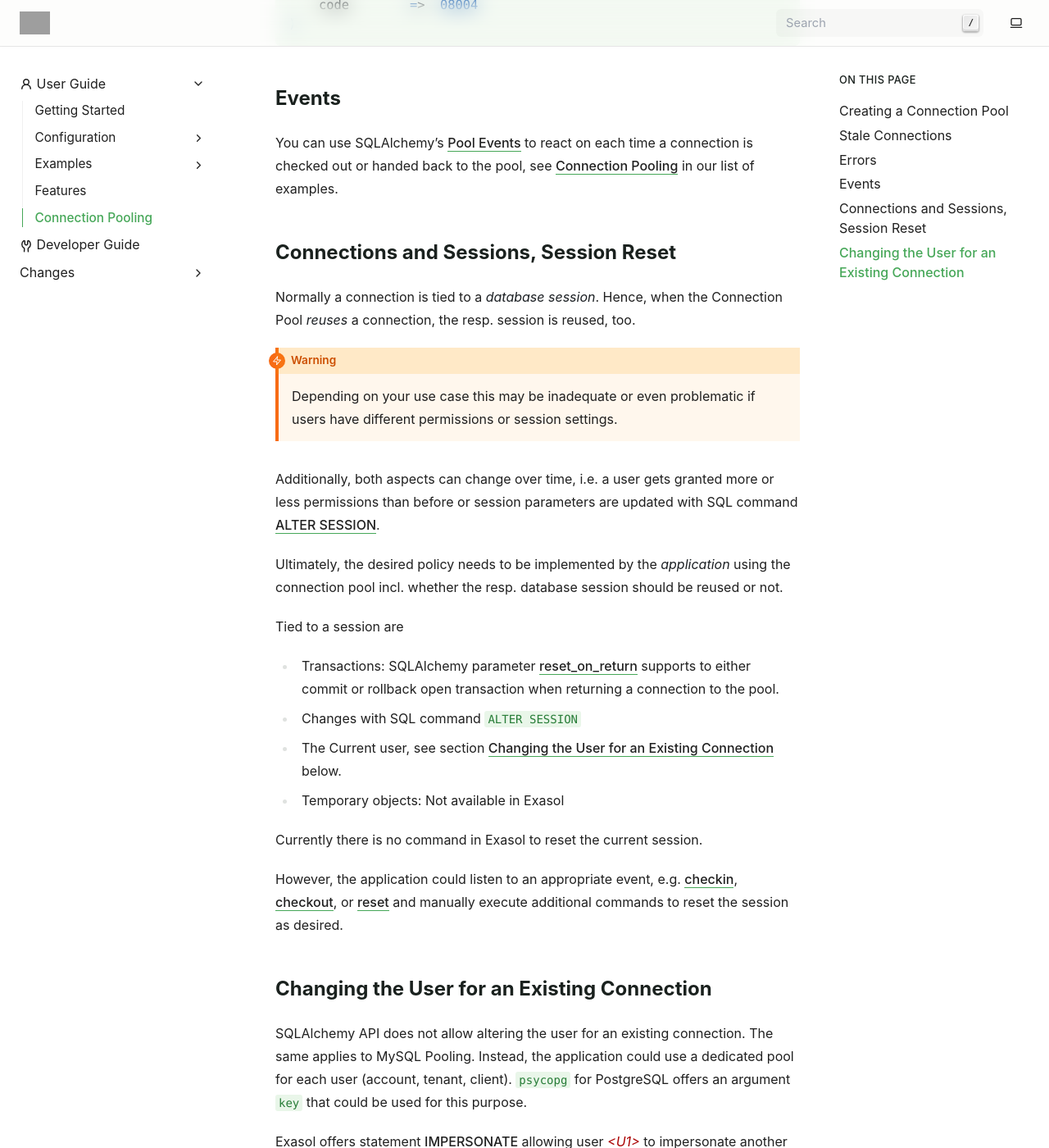
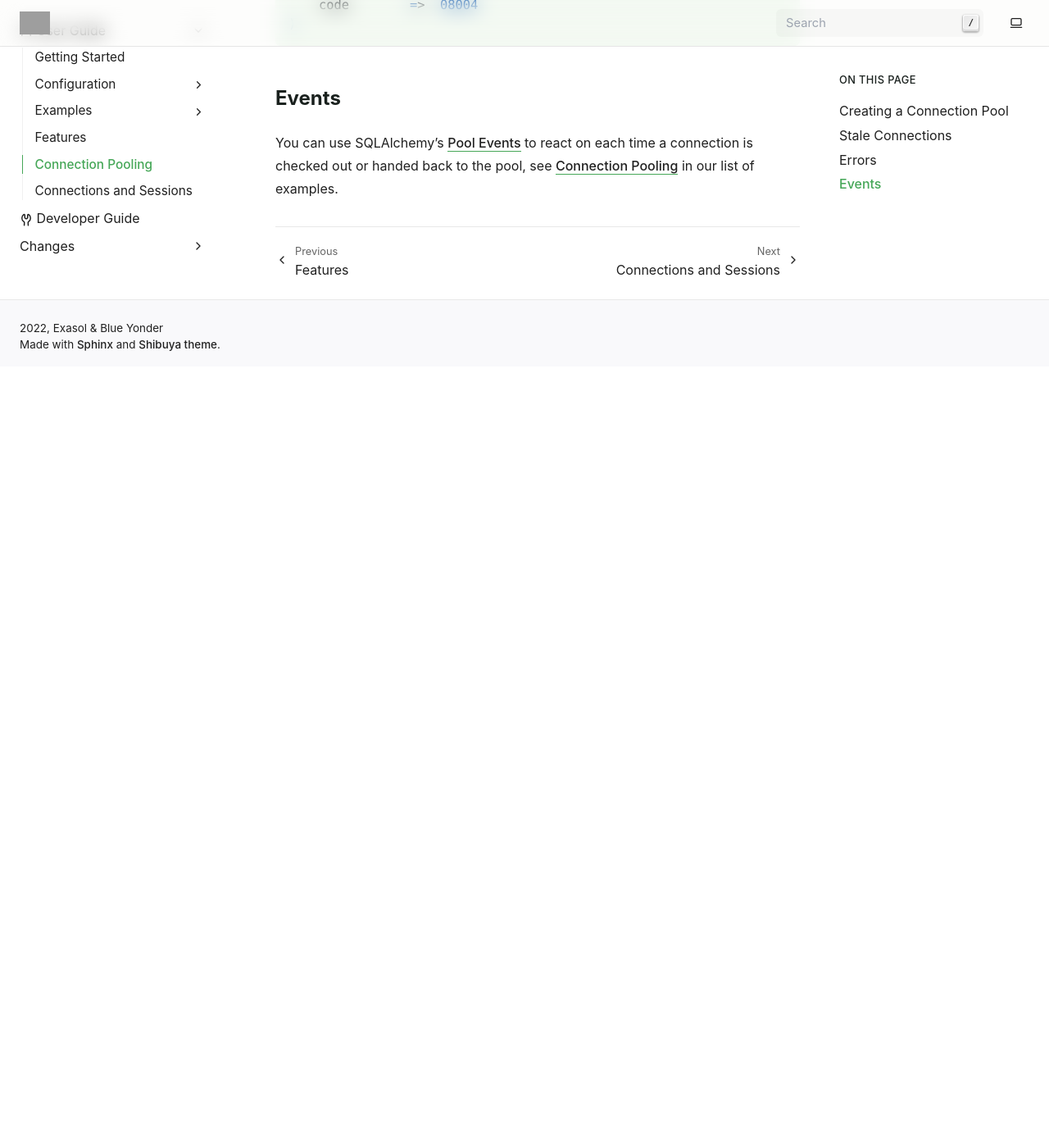
Before and after one commit to exasol/sqlalchemy-exasol, a Sphinx documentation site: the page built from doc/user_guide/pooling/pooling.rst, in a window 1280 px wide and 1400 px high, scrolled down 1403 px. Shown: the whole window at 82% size. Built offline with Sphinx 7.4.7, drawn with Linux system fonts in a browser that asks for light colours; after the commit the page ends 1850 px from its top, so only the background shows below that; some of the changed text lies outside the part shown; grey boxes are pictures that could not be loaded.

Commit message:
Added more detailed example for session reset

```diff
--- a/doc/user_guide/examples/specific_focuses/index.rst
+++ b/doc/user_guide/examples/specific_focuses/index.rst
@@ -8,4 +8,5 @@
    object_name
    query_method_chaining
    connection_pooling
+   session_reset
    udfs
--- a/doc/user_guide/index.rst
+++ b/doc/user_guide/index.rst
@@ -12,6 +12,7 @@
     examples/index
     features/index
     pooling/pooling
+    pooling/session_reset
 
 Welcome to SQLAlchemy-Exasol
 -----------------------------
--- a/doc/user_guide/pooling/pooling.rst
+++ b/doc/user_guide/pooling/pooling.rst
@@ -83,76 +83,3 @@
 
 .. _pool_events:
    https://docs.sqlalchemy.org/en/20/core/events.html#sqlalchemy.events.PoolEvents
-
-Connections and Sessions, Session Reset
----------------------------------------
-
-Normally a connection is tied to a *database session*.  Hence, when the
-Connection Pool *reuses* a connection, the resp. session is reused, too.
-
-.. Warning::
-
-   Depending on your use case this may be inadequate or even problematic if
-   users have different permissions or session settings.
-
-Additionally, both aspects can change over time, i.e. a user gets granted more
-or less permissions than before or session parameters are updated with SQL
-command `ALTER SESSION <alter_session_>`_.
-
-Ultimately, the desired policy needs to be implemented by the *application*
-using the connection pool incl. whether the resp. database session should be
-reused or not.
-
-Tied to a session are
-
-* Transactions: SQLAlchemy parameter `reset_on_return <reset_on_return_>`_
-  supports to either commit or rollback open transaction when returning a
-  connection to the pool.
-* Changes with SQL command ``ALTER SESSION``
-* The Current user, see section :ref:`change_user` below.
-* Temporary objects: Not available in Exasol
-
-.. _reset_on_return:
-   https://docs.sqlalchemy.org/en/20/core/pooling.html#sqlalchemy.pool.Pool.params.reset_on_return
-.. _alter_session:
-   https://docs.exasol.com/db/latest/sql/alter_session.htm
-
-Currently there is no command in Exasol to reset the current session.
-
-However, the application could listen to an appropriate event, e.g. `checkin
-<checkin_>`_, `checkout <checkout_>`_, or `reset <reset_>`_ and manually
-execute additional commands to reset the session as desired.
-
-.. _checkin:
-   https://docs.sqlalchemy.org/en/20/core/events.html#sqlalchemy.events.PoolEvents.checkin
-.. _checkout:
-   https://docs.sqlalchemy.org/en/20/core/events.html#sqlalchemy.events.PoolEvents.checkout
-.. _reset:
-   https://docs.sqlalchemy.org/en/20/core/events.html#sqlalchemy.events.PoolEvents.reset
-
-.. _change_user:
-
-Changing the User for an Existing Connection
---------------------------------------------
-
-.. role:: var
-
-SQLAlchemy API does not allow altering the user for an existing connection.
-The same applies to MySQL Pooling.  Instead, the application could use a
-dedicated pool for each user (account, tenant, client).  ``psycopg`` for
-PostgreSQL offers an argument ``key`` that could be used for this purpose.
-
-Exasol offers statement `IMPERSONATE <impersonate_>`_ allowing user
-:var:`<U1>` to impersonate another user :var:`<U2>`.
-
-* User :var:`<U1>` must therefore have related privileges for any or a specific
-  user or role to impersonate.
-* As the other user :var:`<U2>` usually will not have this privilege, this is a
-  one-way operation that cannot be reverted.
-
-As the selected user to impersonate usually will not have this privilege, this
-is a one-way operation that cannot be reverted.  Hence, when executing this
-statement within a given connection, the connection may not be used to
-impersonate other users afterward.
-
-.. _impersonate: https://docs.exasol.com/db/latest/sql/impersonate.htm
```
Also changed, not shown: doc/user_guide/examples/specific_focuses/session_reset.rst (added, +11 -0 lines), doc/user_guide/pooling/session_reset.rst (added, +75 -0 lines), 1 other file.
